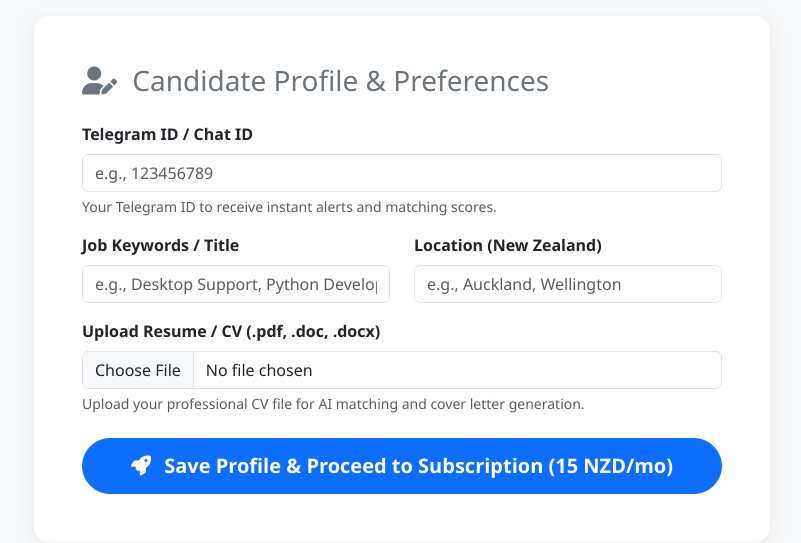
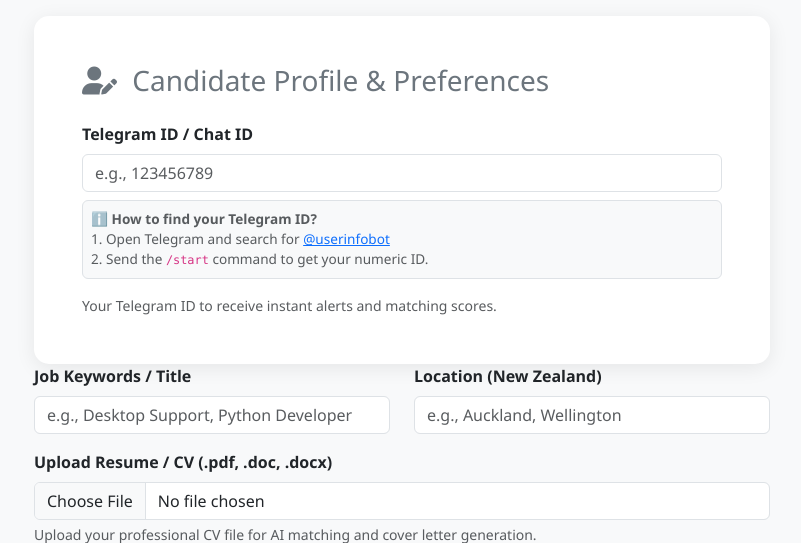
Before and after one commit to zawhtun212/nz-job-scout, a Flask app: page / in a window 1280 px wide. Shown: the part 214-757 px from the top of the page, without its empty margins (238-1039 px from the left). Run offline with Flask 3, Linux system fonts and the light colour scheme; some libraries are stand-ins or nearby versions.

Commit message:
Update app.py with Stripe integration and index.html with Telegram ID guide

```diff
--- a/app.py
+++ b/app.py
@@ -152,8 +152,17 @@ def stripe_webhook():
                 conn.close()
                 print(f"Subscription activated for Telegram ID: {telegram_id}")
 
+                # Admin သို့ Notification ပို့ခြင်း
+                ADMIN_TELEGRAM_CHAT_ID = "7072824431" # သင့်ရဲ့ Admin Telegram ID
+                admin_msg = f"🔔 *New Pro Subscriber!*\n• *Telegram ID:* `{telegram_id}`\n• *Status:* Active ✅"
+                requests.post(f"https://api.telegram.org/bot{TELEGRAM_BOT_TOKEN}/sendMessage", json={
+                    "chat_id": ADMIN_TELEGRAM_CHAT_ID,
+                    "text": admin_msg,
+                    "parse_mode": "Markdown"
+                })
+
                 # Telegram သို့ အောင်မြင်ကြောင်း မက်ဆေ့ခ်ျ ပို့ခြင်း
-                message = "🎉 ကျေးဇူးတင်ပါတယ်! your NZ Job Scout Pro subscription is now active. တရားဝင် Job အချက်အလက်များကို ဆက်လက်ပေးပို့သွားပါမည်။"
+                message = "🎉 ကျေးဇူးတင်ပါတယ်! your NZ Job Scout Pro subscription is now active.တရားဝင် Job အချက်အလက်များကို ဆက်လက်ပေးပို့သွားပါမည်။We will start sending you matching job listings shortly."
                 telegram_url = f"https://api.telegram.org/bot{TELEGRAM_BOT_TOKEN}/sendMessage"
                 payload_data = {
                     "chat_id": telegram_id,
@@ -171,6 +180,61 @@ def start_background_worker():
     worker_thread = threading.Thread(target=run_worker_loop, daemon=True)
     worker_thread.start()
 
+# Stripe Configuration
+stripe.api_key = os.getenv("STRIPE_API_KEY")
+ENDPOINT_SECRET = os.getenv("STRIPE_WEBHOOK_SECRET")
+
+@app.route('/create-checkout-session', methods=['POST'])
+def create_checkout_session():
+    try:
+        telegram_id = request.form.get('telegram_id')
+        email = request.form.get('email')
+
+        checkout_session = stripe.checkout.Session.create(
+            payment_method_types=['card'],
+            customer_email=email,
+            line_items=[{
+                'price_data': {
+                    'currency': 'nzd',
+                    'product_data': {
+                        'name': 'NZ Job Scout Pro - 1 Month Subscription',
+                    },
+                    'unit_amount': 2900, # $29 NZD
+                },
+                'quantity': 1,
+            }],
+            mode='payment',
+            success_url=request.host_url + 'success?session_id={CHECKOUT_SESSION_ID}',
+            cancel_url=request.host_url + 'cancel',
+            metadata={
+                'telegram_id': telegram_id
+            }
+        )
+        return redirect(checkout_session.url, code=303)
+    except Exception as e:
+        return str(e), 500
+
+@app.route('/stripe-webhook', methods=['POST'])
+def stripe_webhook():
+    payload = request.get_data(as_text=True)
+    sig_header = request.headers.get('Stripe-Signature')
+
+    try:
+        event = stripe.Webhook.construct_event(
+            payload, sig_header, ENDPOINT_SECRET
+        )
+    except Exception as e:
+        return str(e), 400
+
+    if event['type'] == 'checkout.session.completed':
+        session = event['data']['object']
+        customer_email = session.get('customer_email')
+        telegram_id = session.get('metadata', {}).get('telegram_id')
+
+        # ဒီနေရာမှာ Database ထဲက user ကို active ဖြစ်ကြောင်း update လုပ်တဲ့ code ထည့်နိုင်ပါသည်
+
+    return jsonify(success=True)
+
 if __name__ == '__main__':
     init_db()
     start_background_worker()
--- a/scraper_worker.py
+++ b/scraper_worker.py
@@ -4,6 +4,9 @@ import psycopg2
 import time
 import os
 import urllib.parse
+
+from dotenv import load_dotenv
+load_dotenv()
 
 DATABASE_URL = os.environ.get("DATABASE_URL")
 
--- a/templates/index.html
+++ b/templates/index.html
@@ -32,6 +32,15 @@
                         <div class="mb-3">
                             <label class="form-label fw-bold">Telegram ID / Chat ID</label>
                             <input type="text" class="form-control" id="telegram_id" placeholder="e.g., 123456789" required>
+
+                            <!-- Professional Telegram ID Guide -->
+                            <div class="form-text text-muted mt-2 p-2 bg-light border rounded" style="font-size: 0.85rem;">
+                                ℹ️ <strong>How to find your Telegram ID?</strong><br>
+                                1. Open Telegram and search for <a href="https://t.me/userinfobot" target="_blank">@userinfobot</a><br>
+                                2. Send the <code>/start</code> command to get your numeric ID.
+                            </div>
+                        </div>
+
                             <div class="form-text">Your Telegram ID to receive instant alerts and matching scores.</div>
                         </div>
 
```
